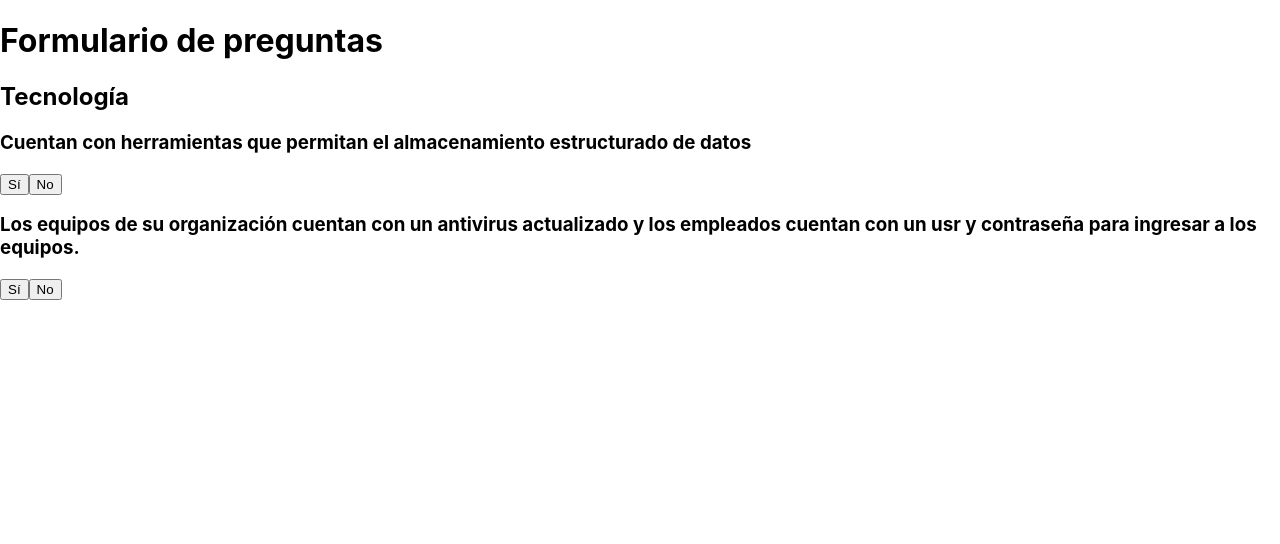
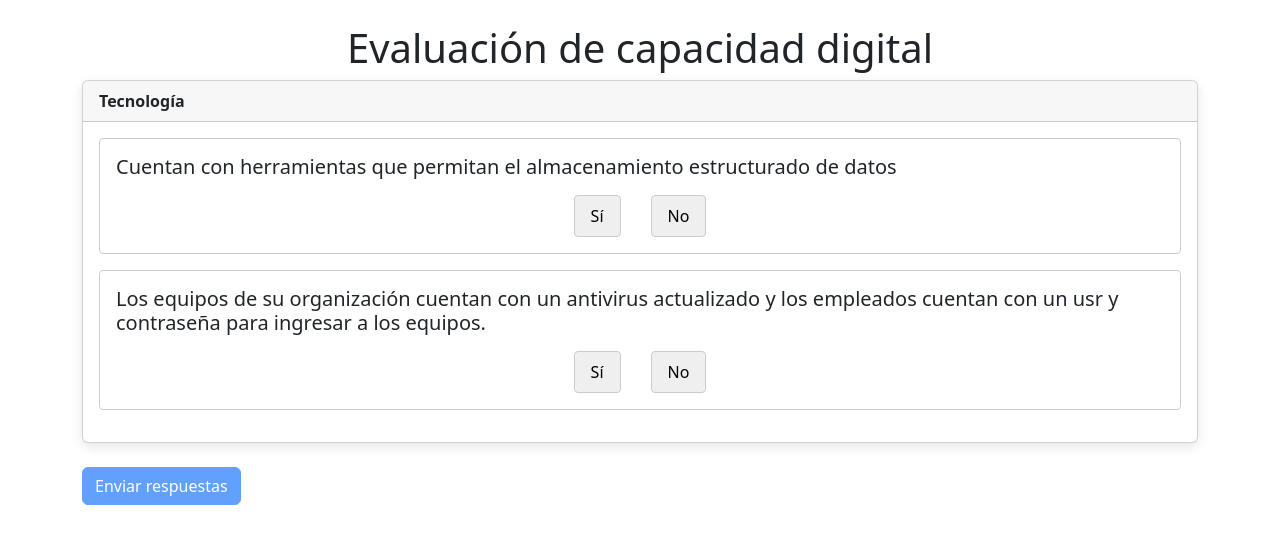
Before and after one commit to Minotriz02/capacidadDigital, a React (Create React App) app: page / in a window 1280 px wide. Shown: the top 544 px of the page. Built offline with nearby package versions, Linux system fonts and the light colour scheme.

Commit message:
button enabled only when all question are resolved

```diff
--- a/package.json
+++ b/package.json
@@ -6,6 +6,7 @@
     "@testing-library/jest-dom": "^5.16.5",
     "@testing-library/react": "^13.4.0",
     "@testing-library/user-event": "^13.5.0",
+    "bootstrap": "^5.2.3",
     "chart.js": "^4.2.1",
     "react": "^18.2.0",
     "react-chartjs-2": "^5.2.0",
--- a/src/App.js
+++ b/src/App.js
@@ -4,7 +4,6 @@ import Formulario from './components/Formulario';
 const App = () => {
   return (
     <div className="app">
-      <h1>Formulario de preguntas</h1>
       <Formulario />
     </div>
   );
--- /dev/null
+++ b/src/assets/css/Formulario.css
@@ -0,0 +1,32 @@
+.card {
+    border: none;
+    box-shadow: 0 0.25rem 0.75rem rgba(0, 0, 0, 0.1);
+  }
+
+  .card-header {
+    background-color: #f8f9fa;
+    font-weight: bold;
+  }
+
+  .form-check {
+    margin: 10px 0;
+  }
+
+  .form-check-label {
+    margin-left: 10px;
+  }
+
+  .btn-primary {
+    background-color: #007bff;
+    border-color: #007bff;
+  }
+
+  .btn-primary:hover {
+    background-color: #0069d9;
+    border-color: #0062cc;
+  }
+
+  .btn-primary:focus,
+  .btn-primary.focus {
+    box-shadow: 0 0 0 0.2rem rgba(38, 143, 255, 0.5);
+  }
--- /dev/null
+++ b/src/assets/css/Pregunta.css
@@ -0,0 +1,50 @@
+.pregunta {
+    margin-bottom: 1rem;
+    border: 1px solid #ccc;
+    padding: 1rem;
+    border-radius: 0.25rem;
+  }
+
+  .pregunta .enunciado {
+    font-size: 1.25rem;
+    font-weight: bold;
+  }
+
+  .opciones {
+    display: flex;
+    flex-direction: row;
+    justify-content: center;
+    margin-top: 1rem;
+    gap: 30px;
+  }
+
+  .opcion {
+    padding: 0.5rem 1rem;
+    border: 1px solid #ccc;
+    border-radius: 0.25rem;
+    cursor: pointer;
+    transition: background-color 0.2s ease-in-out;
+  }
+
+  .opcion:hover {
+    background-color: #eee;
+  }
+
+  .opcion.seleccionado {
+    background-color: #28a745;
+    color: #fff;
+    border-color: #28a745;
+  }
+
+  .opcion.seleccionado:hover {
+    background-color: #218838;
+  }
+  .opcion.no {
+    background-color: #dc3545;
+    color: #fff;
+    border-color: #dc3545;
+  }
+
+  .opcion.no:hover {
+    background-color: #c82333;
+  }
--- a/src/assets/json/preguntas.json
+++ b/src/assets/json/preguntas.json
@@ -8,7 +8,7 @@
     "antecesor": null
   },
   {
-    "id":111,
+    "id": 111,
     "enunciado": "La organización cuenta con un plan de gestión de datos e incluye la definición de herramientas y tecnologías específicas para el manejo de los datos",
     "dimension": "Tecnología",
     "nivel": 2,
--- a/src/components/Formulario.js
+++ b/src/components/Formulario.js
@@ -1,16 +1,11 @@
-import { useState } from "react";
+import { useState, useEffect } from "react";
 import preguntas from "../assets/json/preguntas.json";
 import Pregunta from "./Pregunta";
+import "../assets/css/Formulario.css";
 
 function Formulario() {
   const [respuestas, setRespuestas] = useState({});
-
-  const handleRespuesta = (id, respuesta) => {
-    setRespuestas({
-      ...respuestas,
-      [id]: respuesta,
-    });
-  };
+  const [formularioComplete, setFormularioComplete] = useState(false)
 
   const preguntasPorDimension = preguntas.reduce((obj, pregunta) => {
     obj[pregunta.dimension] = obj[pregunta.dimension] || [];
@@ -25,12 +20,27 @@ function Formulario() {
     return respuestaAntecesor === true;
   });
 
+  const handleRespuesta = (id, respuesta) => {
+    setRespuestas({
+      ...respuestas,
+      [id]: respuesta,
+    });
+  };
+
+  useEffect(() => {
+    const todasRespondidas = preguntasFiltradas.every(
+      (pregunta) => respuestas[pregunta.id] !== undefined
+    );
+    setFormularioComplete(todasRespondidas);
+  }, [respuestas]);
 
   return (
-    <div>
+    <div className="container pt-4 col-xxl-8">
+      <h1 className="text-center">Evaluación de capacidad digital</h1>
       {Object.entries(preguntasPorDimension).map(([dimension, preguntas]) => (
-        <div key={dimension}>
-          <h2>{dimension}</h2>
+        <div key={dimension} className="card mb-4">
+          <div className="card-header">{dimension}</div>
+          <div className="card-body">
             <form>
               {preguntasFiltradas
                 .filter((pregunta) => pregunta.dimension === dimension)
@@ -44,7 +54,14 @@ function Formulario() {
                 ))}
             </form>
           </div>
+        </div>
       ))}
+      <button
+        className="btn btn-primary"
+        disabled={!formularioComplete}
+      >
+        Enviar respuestas
+      </button>
     </div>
   );
 }
--- a/src/components/Pregunta.js
+++ b/src/components/Pregunta.js
@@ -1,4 +1,5 @@
 import { useState } from "react";
+import "../assets/css/Pregunta.css";
 
 function Pregunta({ pregunta, respuesta, handleRespuesta }) {
   const [respondido, setRespondido] = useState(false);
@@ -10,7 +11,7 @@ function Pregunta({ pregunta, respuesta, handleRespuesta }) {
 
   return (
     <div className={`pregunta ${pregunta.dimension}`}>
-      <h3>{pregunta.enunciado}</h3>
+      <h5>{pregunta.enunciado}</h5>
       <div className="opciones">
         <button
           className={`opcion ${respuesta === true ? "seleccionado" : ""}`}
@@ -20,7 +21,7 @@ function Pregunta({ pregunta, respuesta, handleRespuesta }) {
           Sí
         </button>
         <button
-          className={`opcion ${respuesta === false ? "seleccionado" : ""}`}
+          className={`opcion ${respuesta === false ? "no seleccionado" : ""}`}
           disabled={respondido}
           onClick={() => handleSeleccion(false)}
         >
--- a/src/index.js
+++ b/src/index.js
@@ -2,6 +2,9 @@ import React from 'react';
 import ReactDOM from 'react-dom/client';
 import './index.css';
 import App from './App';
+import 'bootstrap/dist/css/bootstrap.css';
+// Put any other imports below so that CSS from your
+// components takes precedence over default styles.
 
 const root = ReactDOM.createRoot(document.getElementById('root'));
 root.render(
```
Also changed, not shown: 1 other file (tests, documents, lock files or other folders). Lines whose indentation alone changed are shown as unchanged.
